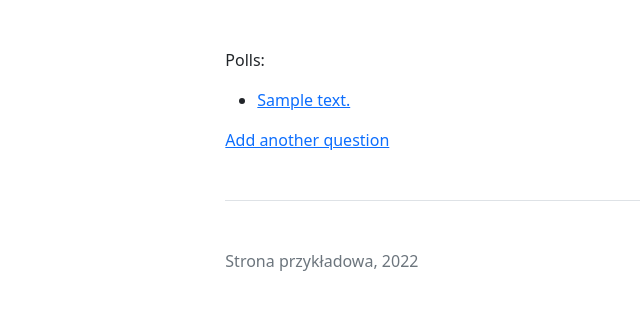
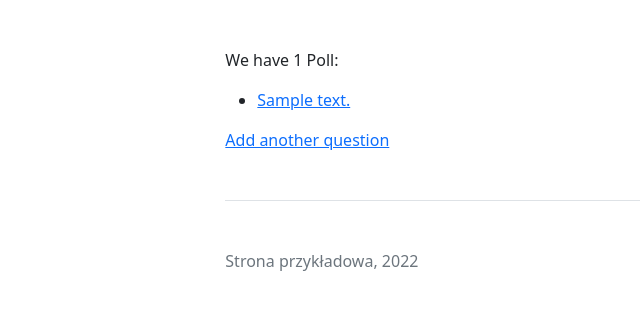
Before and after one commit to kgawda/delta, a Django app: page /question in a window 1280 px wide. Shown: the part 101-411 px from the top of the page, without its empty margins (4-644 px from the left). Run offline with Django 4.2, Linux system fonts and the light colour scheme; tables that the repository leaves empty hold one stand-in row (values such as "Sample post").

Commit message:
Pluralization example

```diff
--- a/polls/templates/polls/question_list.html
+++ b/polls/templates/polls/question_list.html
@@ -1,7 +1,8 @@
 {% extends "polls/base.html" %}
 {% block content %}
 
-<p>Polls:</p>
+<p>We have {{object_list | length}} Poll{{ object_list | length | pluralize }}:</p>
+{# Przykłady: walrus{{ 2|pluralize:"es" }} cherr{{ 2|pluralize:"y,ies" }} #}
 <ul>
     {% for object in object_list %}
     <li>
```
